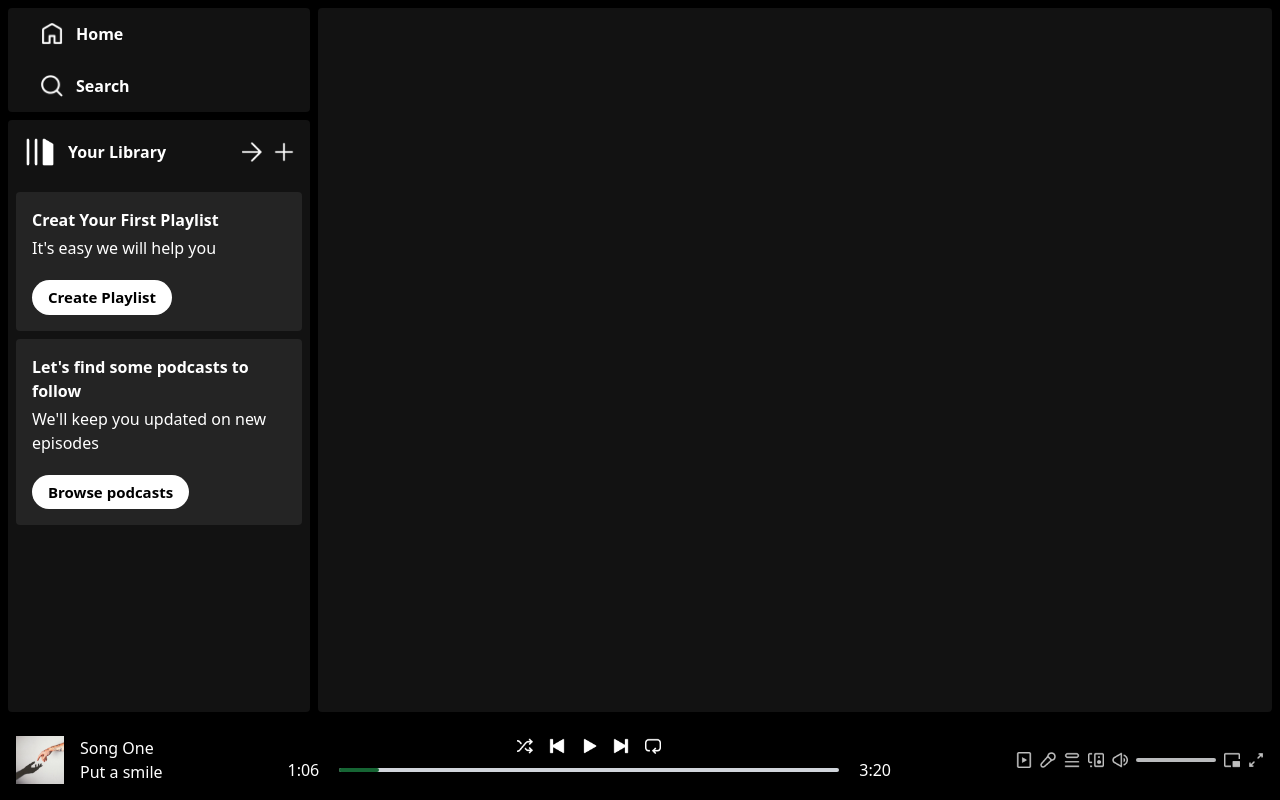
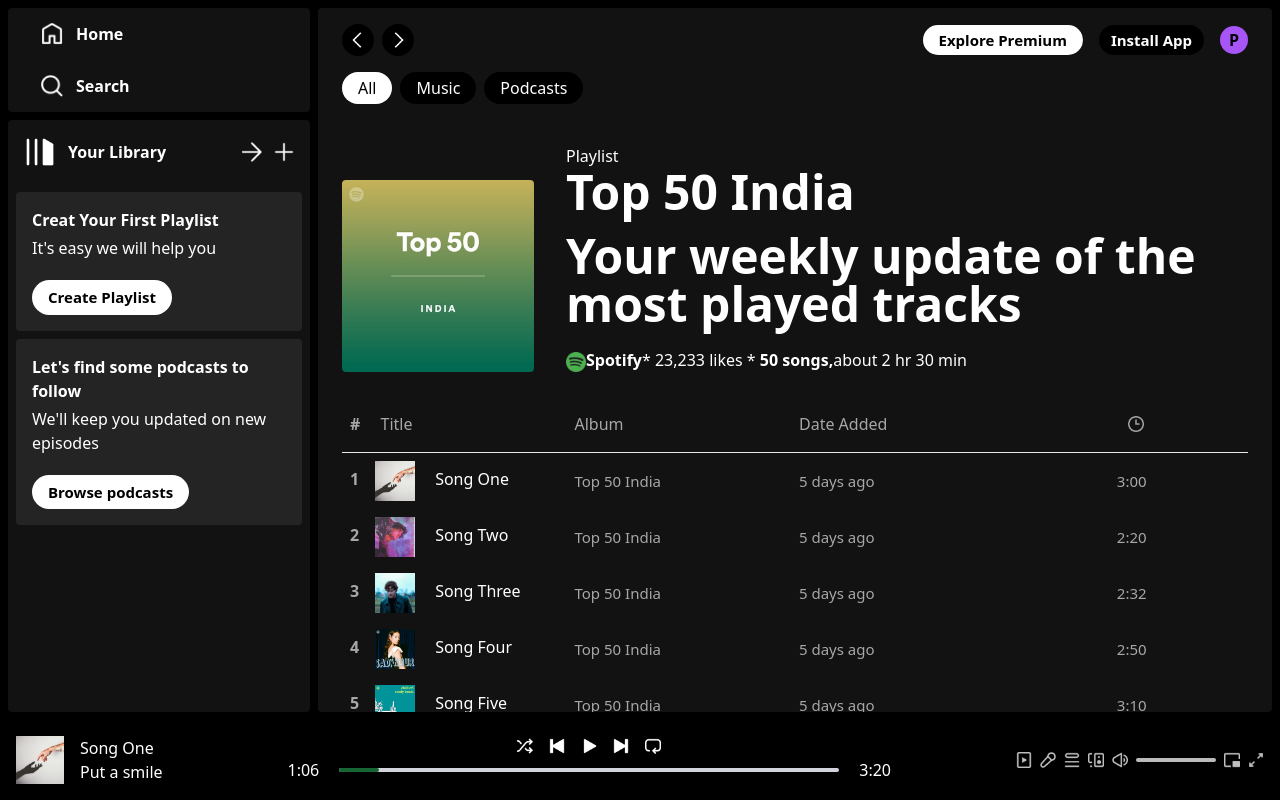
Before and after one commit to PiyushGogo/spotify-clone-react, a React (Create React App) app: page /album/1 in a window 1280 px wide. Built offline with nearby package versions, Linux system fonts and the light colour scheme.

Commit message:
(design):displayig album list

```diff
--- a/src/components/AlbumItem.jsx
+++ b/src/components/AlbumItem.jsx
@@ -1,8 +1,13 @@
 import React from "react";
+import { useNavigate } from "react-router-dom";
 
 const AlbumItem = ({ img, name, desc, id }) => {
+  const navigate = useNavigate();
   return (
-    <div className="min-w-[180px] p-2 px-3 rounded cursor-pointer hover:bg-[#ffffff26]">
+    <div
+      onClick={() => navigate(`/album/${id}`)}
+      className="min-w-[180px] p-2 px-3 rounded cursor-pointer hover:bg-[#ffffff26]"
+    >
       <img className="rounded" src={img} alt="" />
       <p className="font-bold mt-2 mb-1">{name}</p>
       <p className=" text-slate-200 text-sm">{desc}</p>
--- a/src/components/Display.jsx
+++ b/src/components/Display.jsx
@@ -1,12 +1,14 @@
 import React from "react";
 import { Route, Routes } from "react-router-dom";
 import DisplayHome from "./DisplayHome";
+import DisplayAlbum from "./DisplayAlbum";
 
 const Display = () => {
   return (
     <div className="w-[100%] m-2 px-6 pt-4 rounded bg-[#121212]  text-white overflow-auto lg:w-[75%] lg:ml-0">
       <Routes>
         <Route path="/" element={<DisplayHome />} />
+        <Route path="/album/:albumId" element={<DisplayAlbum />} />
       </Routes>
     </div>
   );
--- /dev/null
+++ b/src/components/DisplayAlbum.jsx
@@ -0,0 +1,59 @@
+import React from "react";
+import Navbar from "./Navbar";
+import { useParams } from "react-router-dom";
+import { albumsData, assets, songsData } from "../assets/assets";
+
+const DisplayAlbum = () => {
+  const { albumId } = useParams();
+  const albumData = albumsData[albumId];
+  console.log(albumData);
+  return (
+    <>
+      <Navbar />
+      <div className="mt-10 flex gap-8 flex-col md:flex-row md:items-end">
+        <img className="w-48 rounded" src={albumData.image} alt="" />
+        <div className="flex flex-col">
+          <p>Playlist</p>
+          <h2 className="text-5xl font-bold mb-4 md:text-5xl">
+            {albumData.name}
+          </h2>
+          <h4 className="text-5xl font-bold mb-4 md:text-5xl">
+            {albumData.desc}
+          </h4>
+          <p className="mt-1">
+            <img
+              className="inline-block w-5"
+              src={assets.spotify_logo}
+              alt=""
+            />
+            <b>Spotify</b>* 23,233 likes * <b>50 songs,</b>
+            about 2 hr 30 min
+          </p>
+        </div>
+      </div>
+      <div className="grid grid-cols-3 sm:grid-cols-4 mt-10 mb-4 pl-2 text-[#a7a7a7]">
+        <p>
+          <b className="mr-4">#</b> Title
+        </p>
+        <p>Album</p>
+        <p className="hidden sm:block">Date Added</p>
+        <img className="m-auto w-4" src={assets.clock_icon} alt="" />
+      </div>
+      <hr />
+      {songsData.map((item, index) => (
+        <div className="grid grid-cols-3 sm:grid-cols-4 gap-2 p-2 items-center text-[#a7a7a7] hover:bg-[#ffffff26] cursor-pointer">
+          <p className="text-white">
+            <b className="mr-4 text-[#a7a7a7]">{index + 1}</b>
+            <img className="inline w-10 mr-5" src={item.image} alt="" />
+            {item.name}
+          </p>
+          <p className="text-[15px]">{albumData.name}</p>
+          <p className="text-[15px] hidden sm:block">5 days ago</p>
+          <p className="text-[15px] text-center">{item.duration}</p>
+        </div>
+      ))}
+    </>
+  );
+};
+
+export default DisplayAlbum;
--- a/src/components/DisplayHome.jsx
+++ b/src/components/DisplayHome.jsx
@@ -2,6 +2,7 @@
 import Navbar from "./Navbar";
 import AlbumItem from "./AlbumItem";
 import { albumsData, songsData } from "../assets/assets";
+import SongItems from "./SongItems";
 
 const DisplayHome = () => {
   return (
@@ -25,7 +26,7 @@
         <h1 className="mx-5 font-bold text-2xl">Today's Biggest Hits</h1>
         <div className="flex overflow-auto">
           {songsData.map((item, index) => (
-            <AlbumItem
+            <SongItems
               key={index}
               name={item.name}
               img={item.image}
--- /dev/null
+++ b/src/components/SongItems.jsx
@@ -0,0 +1,13 @@
+import React from "react";
+
+const SongItems = ({ name, img, desc, id }) => {
+  return (
+    <div className="min-w-[180px] p-2 px-3 rounded cursor-pointer hover:bg-[#ffffff26]">
+      <img className="rounded" src={img} alt="" />
+      <p className="font-bold mt-2 mb-1">{name}</p>
+      <p className="text-slate-200 text-small">{desc}</p>
+    </div>
+  );
+};
+
+export default SongItems;
```
